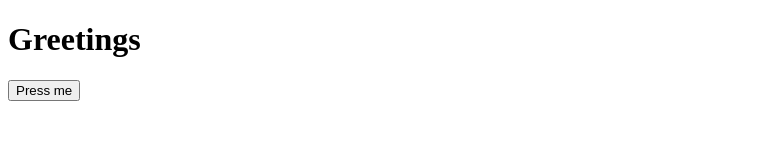
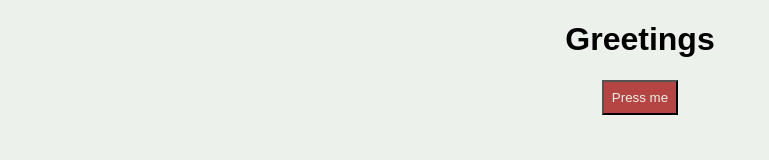
Before and after one commit to Alex-Bellamy/exam_assignment, a website: page src/index.html in a window 1280 px wide. Shown: the whole page, without its empty margins (0-769 px from the left). Drawn offline with Linux system fonts and the light colour scheme.

Commit message:
adding styling

```diff
--- a/src/assets/css/style.css
+++ b/src/assets/css/style.css
@@ -0,0 +1,26 @@
+body {
+    background-color: #ecf1ec;
+}
+
+h1 {
+    font-family: Arial, Helvetica, sans-serif;
+    text-align: center;
+}
+
+button {
+    font-family: Arial, Helvetica, sans-serif;
+    color: #ecf1ec;
+    background-color: #b44542;
+    padding: 8px 8px;
+    display: block;
+    max-width: 300px;
+    margin: auto;
+}
+
+div {
+    padding-top: 20px;
+    font-family: Verdana, Geneva, Tahoma, sans-serif;
+    display: block;
+    max-width: 165px;
+    margin: auto;
+}
--- a/src/assets/js/app.js
+++ b/src/assets/js/app.js
@@ -3,7 +3,7 @@ window.addEventListener("DOMContentLoaded", () => {
     let message = document.getElementById("message");
 
     showMeAQuote = () => {
-      message.innerHTML = "hello how are you";
+      message.innerHTML = "Hello, how are you?";
     };
     button.addEventListener("click", showMeAQuote);
   });
--- a/src/index.html
+++ b/src/index.html
@@ -3,6 +3,7 @@
 <head>
     <meta charset="UTF-8">
     <meta name="viewport" content="width=device-width, initial-scale=1.0">
+    <link rel="stylesheet" href="./assets/css/style.css">
     <title>Document</title>
 </head>
 
```
Also changed, not shown: cypress/integration/userCanClickOnButtonForGreetingMessage.feature.js (+1 -1 lines), README.md.
